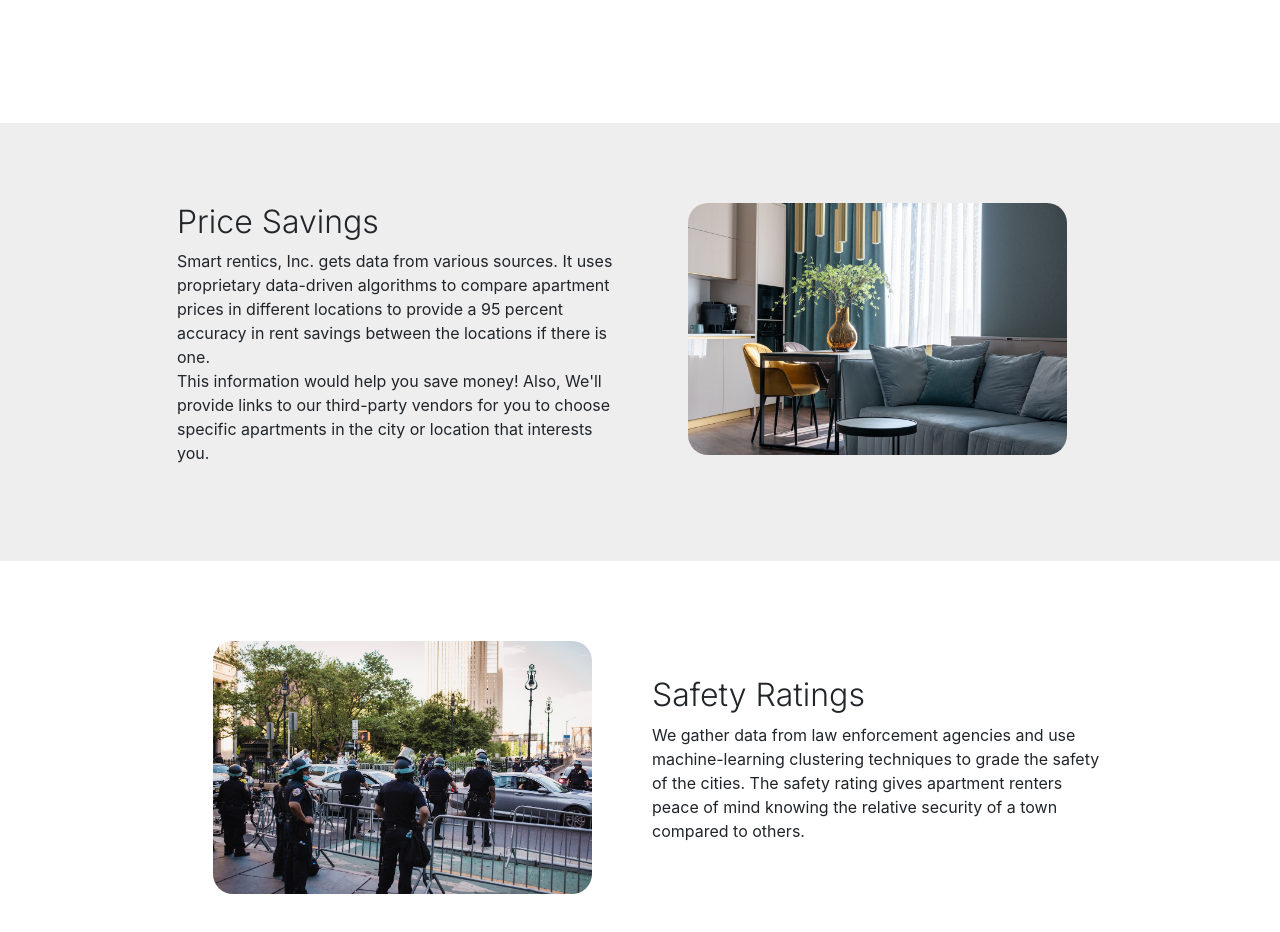
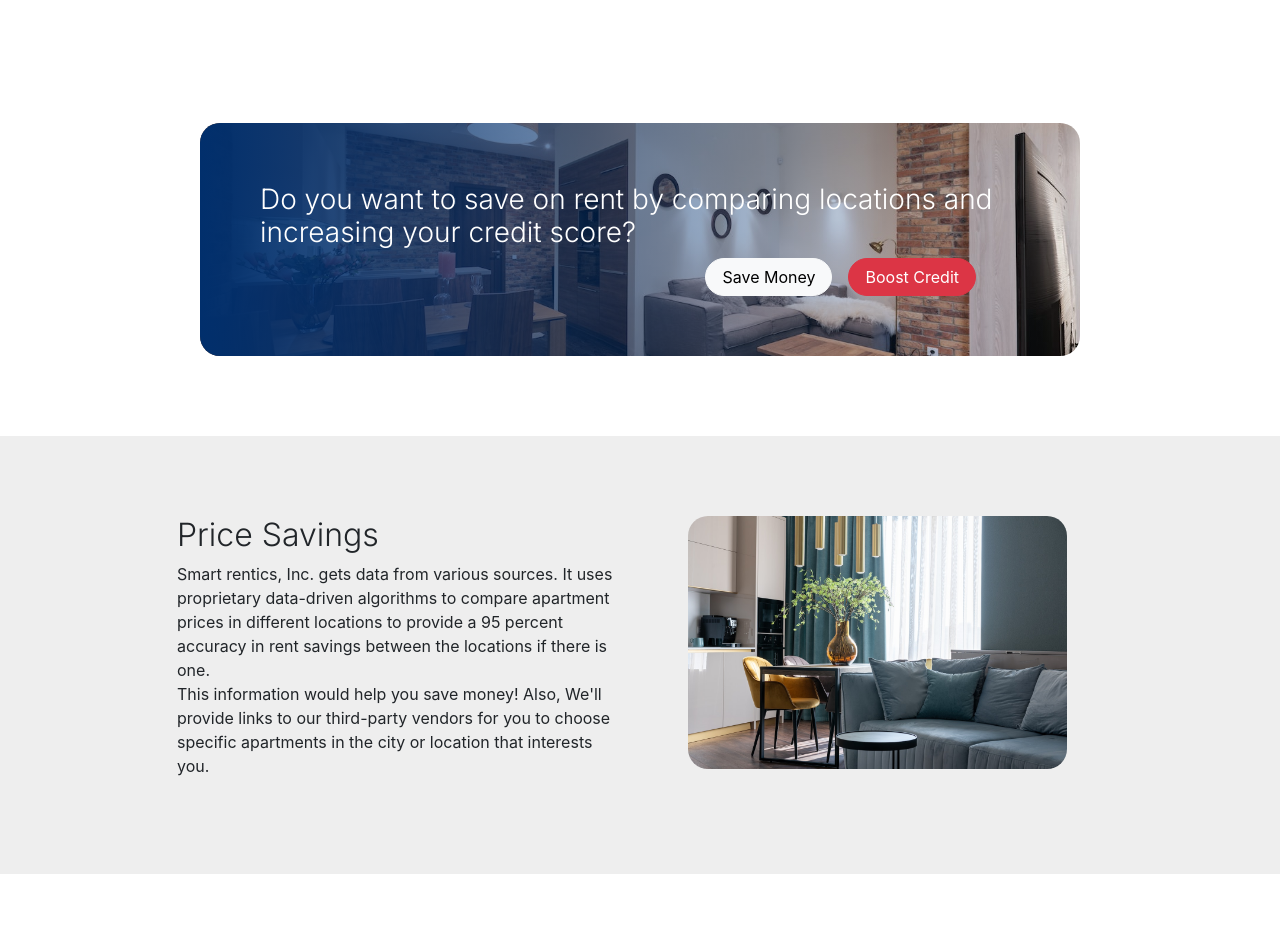
Before and after one commit to yish-mael/comparison-frontend, a React (Create React App) app: page / in a window 1280 px wide. Shown: the part 1120-2052 px from the top of the page. Built offline with nearby package versions, Linux system fonts and the light colour scheme; no server answers.

Commit message:
feat: add credit boost cta.

```diff
--- a/public/assets/css/main.css
+++ b/public/assets/css/main.css
@@ -1541,9 +1541,9 @@ section {
   position: relative;
   min-height: 60vh;
   padding: 200px 0 100px 0;
-  background-position: bottom;
+  background-position: top;
   /* background: url(https://smartrentics.com/cities/wp-content/uploads/2023/03/pexels-kehn-hermano-3584437.jpg); */
-  background-image: url(https://smartrentics.com/cities/wp-content/uploads/2023/04/pexels-spencer-lee-5820318.jpg);
+  background-image: url(https://smartrentics.com/cities/wp-content/uploads/2023/05/WhatsApp-Image-2023-05-03-at-02.17.10.jpeg);
   /* background: ; */
 }
 
--- a/src/index.css
+++ b/src/index.css
@@ -73,3 +73,12 @@ body {
     opacity: 1;
   }
 }
+
+.cta-image {
+  background-image: url('../public/assets/img/pexels-6238683.jpg');
+  background-size: cover;
+  background-position: center;
+}
+.cta-image-o {
+  background: linear-gradient(to right, #012f6c, transparent);
+}
--- a/src/pages/Comparison.js
+++ b/src/pages/Comparison.js
@@ -268,11 +268,9 @@ function Comparison() {
                                 <br />
 
 
-                                { auth?.userId
-                                    ?(<> <small> <a data-bs-toggle="modal" onMouseOver={(e)=>{e.target.style.cursor='pointer'}} data-bs-target="#review" className="dropdown-item text-danger">Review your current apartment complex.</a></small></>)
-                                    :(<>  <small><a data-bs-toggle="modal" onMouseOver={(e)=>{e.target.style.cursor='pointer'}} data-bs-target="#loginx" className="dropdown-item text-danger">Sign In to drop a review.</a></small></>)
-                                }
-                                <small>Read more about <a href={"https://smartrentics.com/cities/category/"+cityOne}>{ cityOne.charAt(0).toUpperCase() + cityOne.slice(1) }</a> and <a href={"https://smartrentics.com/cities/category/"+cityTwo}>{ cityTwo.charAt(0).toUpperCase() + cityTwo.slice(1) }</a>.</small>
+
+                                <br />
+                                <small>To boost your credit score by renting <a className='text-danger' href="https://affiliates.creditrentboost.com/?affi=00202">click here</a>.</small>
                                 <br />
 
                             </div>
@@ -299,6 +297,14 @@ function Comparison() {
                                 </div>
 
                             </div>
+                            <br />
+                            { auth?.userId
+                                ?(<> <small> <a data-bs-toggle="modal" onMouseOver={(e)=>{e.target.style.cursor='pointer'}} data-bs-target="#review" className="dropdown-item text-danger">Review your current apartment complex.</a></small></>)
+                                :(<>  <small><a data-bs-toggle="modal" onMouseOver={(e)=>{e.target.style.cursor='pointer'}} data-bs-target="#loginx" className="text-danger">Sign In</a> to drop a review.</small></>)
+                            }
+                            <br />
+                            <small>Read about <a href={"https://smartrentics.com/cities/category/"+cityOne}>{ cityOne.charAt(0).toUpperCase() + cityOne.slice(1) }</a> and <a href={"https://smartrentics.com/cities/category/"+cityTwo}>{ cityTwo.charAt(0).toUpperCase() + cityTwo.slice(1) }</a>.</small>
+                            <br />
                         </>
                     )
                     :(<>{results}</>)
--- a/src/pages/Home.js
+++ b/src/pages/Home.js
@@ -69,6 +69,24 @@ function Home() {
             </div>
 
           </div>
+        </section>
+
+        <section className='' style={{paddingLeft: 200, paddingRight: 200, paddingTop: 0}} >
+          <div className='cta-image' style={{ borderRadius: 20 }} >
+          <div className='cta-image-o' style={{ paddingLeft: 150, paddingRight: 150, padding: 60, borderRadius: 20 }} >
+            <h3 className='text-white fw-light'>Do you want to save on rent by comparing locations and increasing your credit score?</h3>
+            <div className='row'>
+              <div className="col-md-6"></div>
+              <div className="col-md-6 text-right px-5" align="right">
+                <Link to="/comparison" className='btn btn-light px-3 mx-2 rounded-pill'>Save Money</Link>
+                <a href='https://affiliates.creditrentboost.com/?affi=00202' className='btn btn-danger px-3 mx-2 rounded-pill'>Boost Credit</a>
+              </div>
+
+            </div>
+
+          </div>
+          </div>
+
         </section>
 
         <section id="cheap" className="section-bg">
```
